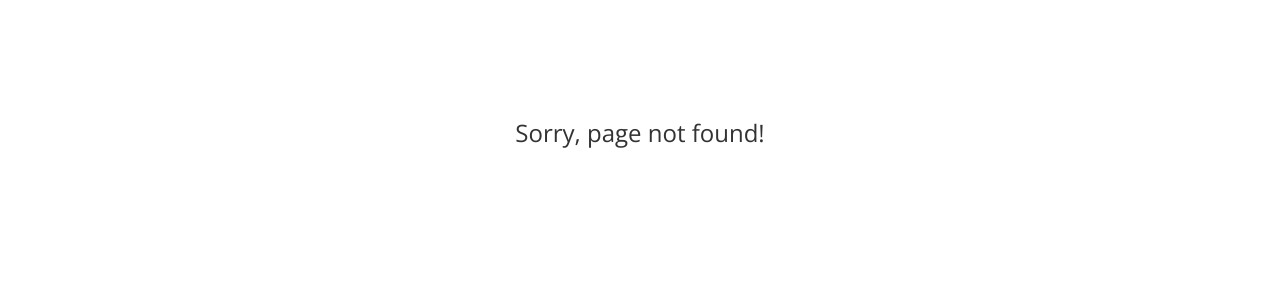
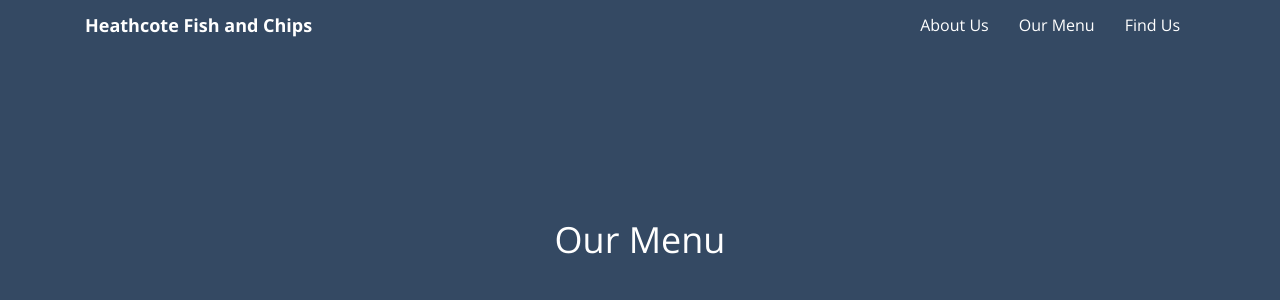
Before and after one commit to superdev810/heathcote-fish-n-chips, a React (Create React App) app: page /our-menu in a window 1280 px wide. Before the commit this address had no page. Shown: the top 300 px of the page. Built offline with nearby package versions, Linux system fonts and the light colour scheme.

Commit message:
Our Menu section

```diff
--- a/src/App.js
+++ b/src/App.js
@@ -40,17 +40,17 @@ class App extends Component {
               <Nav pullRight>
                 <RouteNavItem
                   onClick={this.handleNavLink}
-                  href="/"
-                  className="layour__nav-link"
-                >
-                  Home
-                </RouteNavItem>
-                <RouteNavItem
-                  onClick={this.handleNavLink}
                   href="/about-us"
                   className="layour__nav-link"
                 >
                   About Us
+                </RouteNavItem>
+                <RouteNavItem
+                  onClick={this.handleNavLink}
+                  href="/our-menu"
+                  className="layour__nav-link"
+                >
+                  Our Menu
                 </RouteNavItem>
                 <RouteNavItem
                   onClick={this.handleNavLink}
--- a/src/Routes.js
+++ b/src/Routes.js
@@ -2,13 +2,15 @@ import React from 'react';
 import { Route, Switch } from 'react-router-dom';
 import NotFound from './containers/NotFound';
 import Home from './containers/Home';
+import AboutUs from './containers/AboutUs';
+import OurMenu from './containers/OurMenu';
 import FindUs from './containers/FindUs';
-import AboutUs from './containers/AboutUs';
 
 export default () => (
   <Switch>
     <Route path="/" exact component={Home} />
     <Route path="/about-us" exact component={AboutUs} />
+    <Route path="/our-menu" exact component={OurMenu} />
     <Route path="/find-us" exact component={FindUs} />
     { /* Finally, catch all unmatched routes */ }
     <Route component={NotFound} />
--- /dev/null
+++ b/src/containers/OurMenu.css
@@ -0,0 +1,8 @@
+.our-menu__wrap {
+  color: #ffffff;
+  text-align: center;
+  width: 100%;
+  height: 100vh;
+  padding-top: 200px;
+  background-color: #344963;
+}
--- /dev/null
+++ b/src/containers/OurMenu.js
@@ -0,0 +1,10 @@
+import React from 'react';
+import './OurMenu.css';
+
+const OurMenu = () => (
+  <div className="our-menu__wrap">
+    <h1 className="our-menu__main-title">Our Menu</h1>
+  </div>
+);
+
+export default OurMenu;
```
